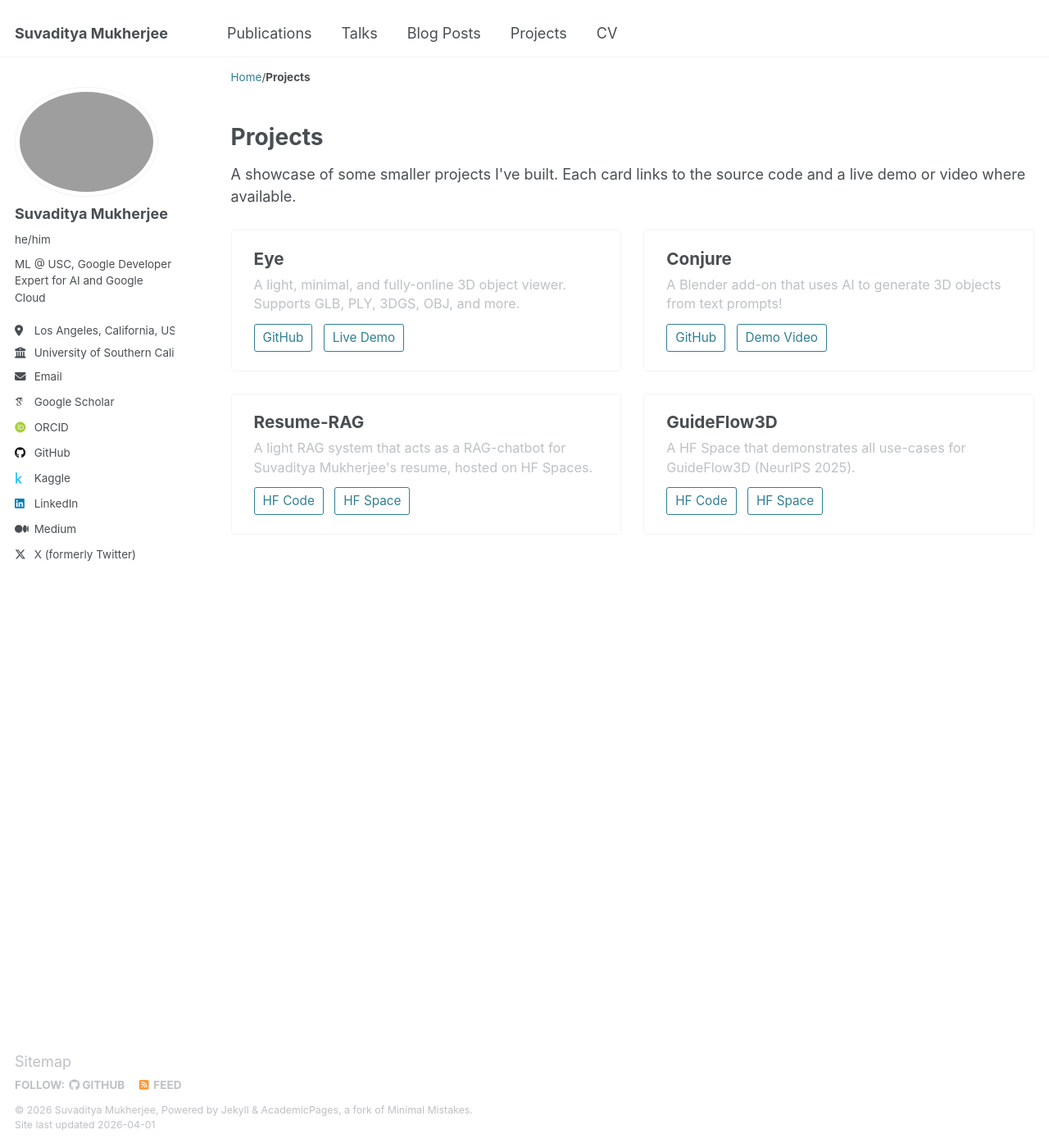
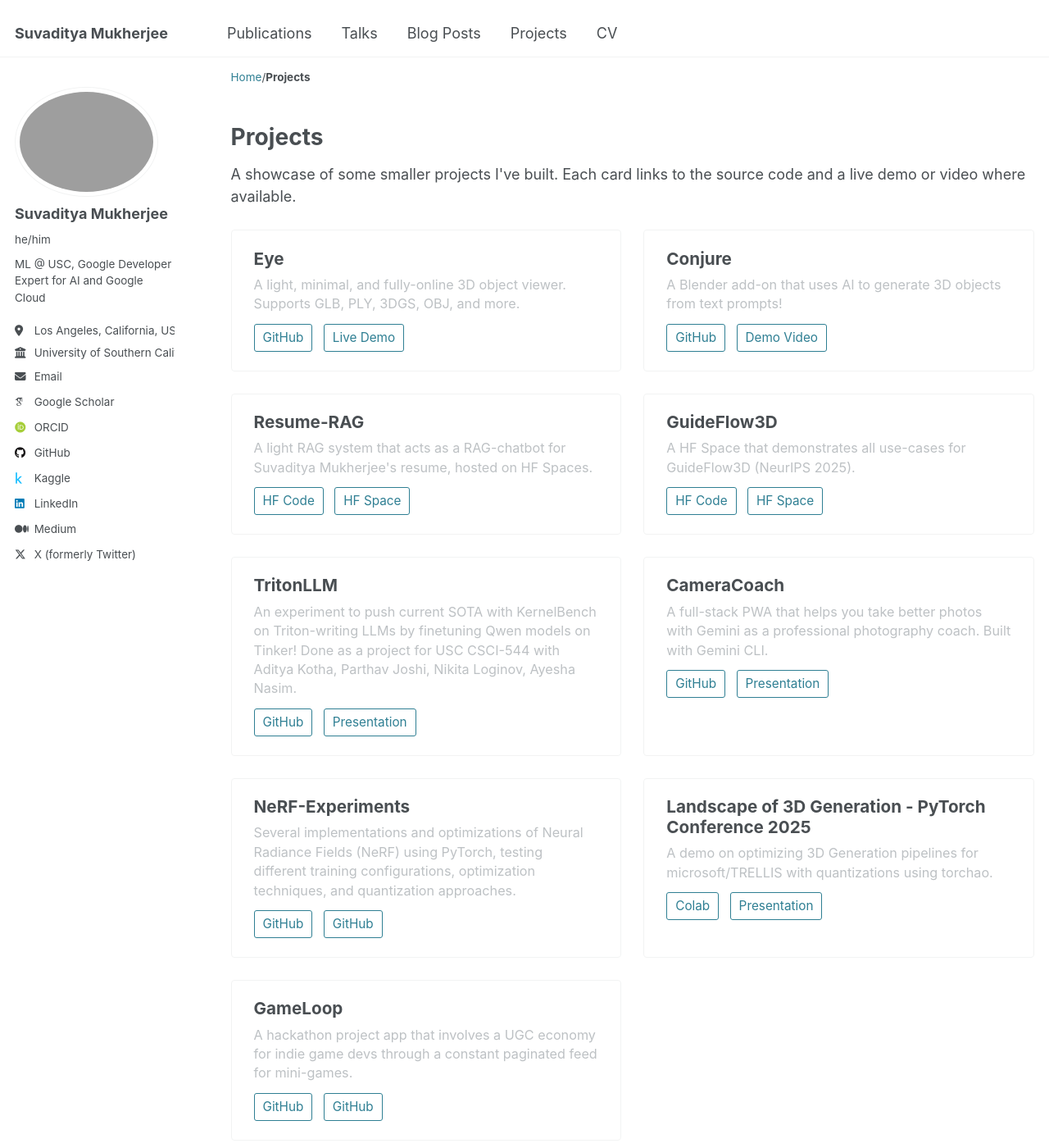
Before and after one commit to suvadityamuk/research-website, a Jekyll site: the page built from _pages/projects.html, in a window 1280 px wide and 1400 px high. Shown: the whole window at 82% size. Built offline with Jekyll 4.4.1, drawn with Linux system fonts in a browser that asks for light colours; some web fonts are replaced.

Commit message:
chore: add projects
Signed-off-by: Suvaditya Mukherjee <suvadityamuk@gmail.com>

```diff
--- a/_data/projects.yml
+++ b/_data/projects.yml
@@ -25,3 +25,38 @@
   code_label: "HF Code"
   demo_url: "https://huggingface.co/spaces/suvadityamuk/GuideFlow3D"
   demo_label: "HF Space"
+
+- title: "TritonLLM"
+  description: "An experiment to push current SOTA with KernelBench on Triton-writing LLMs by finetuning Qwen models on Tinker! Done as a project for USC CSCI-544 with Aditya Kotha, Parthav Joshi, Nikita Loginov, Ayesha Nasim."
+  code_url: "https://github.com/adityakotha03/tritonLLM"
+  code_label: "GitHub"
+  demo_url: "https://docs.google.com/presentation/d/1X5PhWT3ilqiqQdeyKyA3GQ4slEwb_EjZcMu-pKXp4IE"
+  demo_label: "Presentation"
+
+- title: "CameraCoach"
+  description: "A full-stack PWA that helps you take better photos with Gemini as a professional photography coach. Built with Gemini CLI."
+  code_url: "https://github.com/suvadityamuk/CameraCoach"
+  code_label: "GitHub"
+  demo_url: "https://docs.google.com/presentation/d/1t9Ghy1LmLo5AQahLAkhDwJ3MrTVJ1YVxXrehy3s0u-8"
+  demo_label: "Presentation"
+
+- title: "NeRF-Experiments"
+  description: "Several implementations and optimizations of Neural Radiance Fields (NeRF) using PyTorch, testing different training configurations, optimization techniques, and quantization approaches."
+  code_url: "https://github.com/suvadityamuk/NeRF-Experiments"
+  code_label: "GitHub"
+  demo_url: "https://github.com/suvadityamuk/NeRF-Experiments"
+  demo_label: "GitHub"
+
+- title: "Landscape of 3D Generation - PyTorch Conference 2025"
+  description: "A demo on optimizing 3D Generation pipelines for microsoft/TRELLIS with quantizations using torchao."
+  code_url: "https://colab.research.google.com/drive/1BSxWEQgwvqk9aWNh4pEqY2weZ1ef7mQK"
+  code_label: "Colab"
+  demo_url: "https://docs.google.com/presentation/d/1K1E7pr9es1eAI3-C9JpY4zhrErRmT7AH"
+  demo_label: "Presentation"
+
+- title: "GameLoop"
+  description: "A hackathon project app that involves a UGC economy for indie game devs through a constant paginated feed for mini-games."
+  code_url: "https://github.com/suvadityamuk/Gameloop"
+  code_label: "GitHub"
+  demo_url: "https://github.com/suvadityamuk/Gameloop"
+  demo_label: "GitHub"
```
